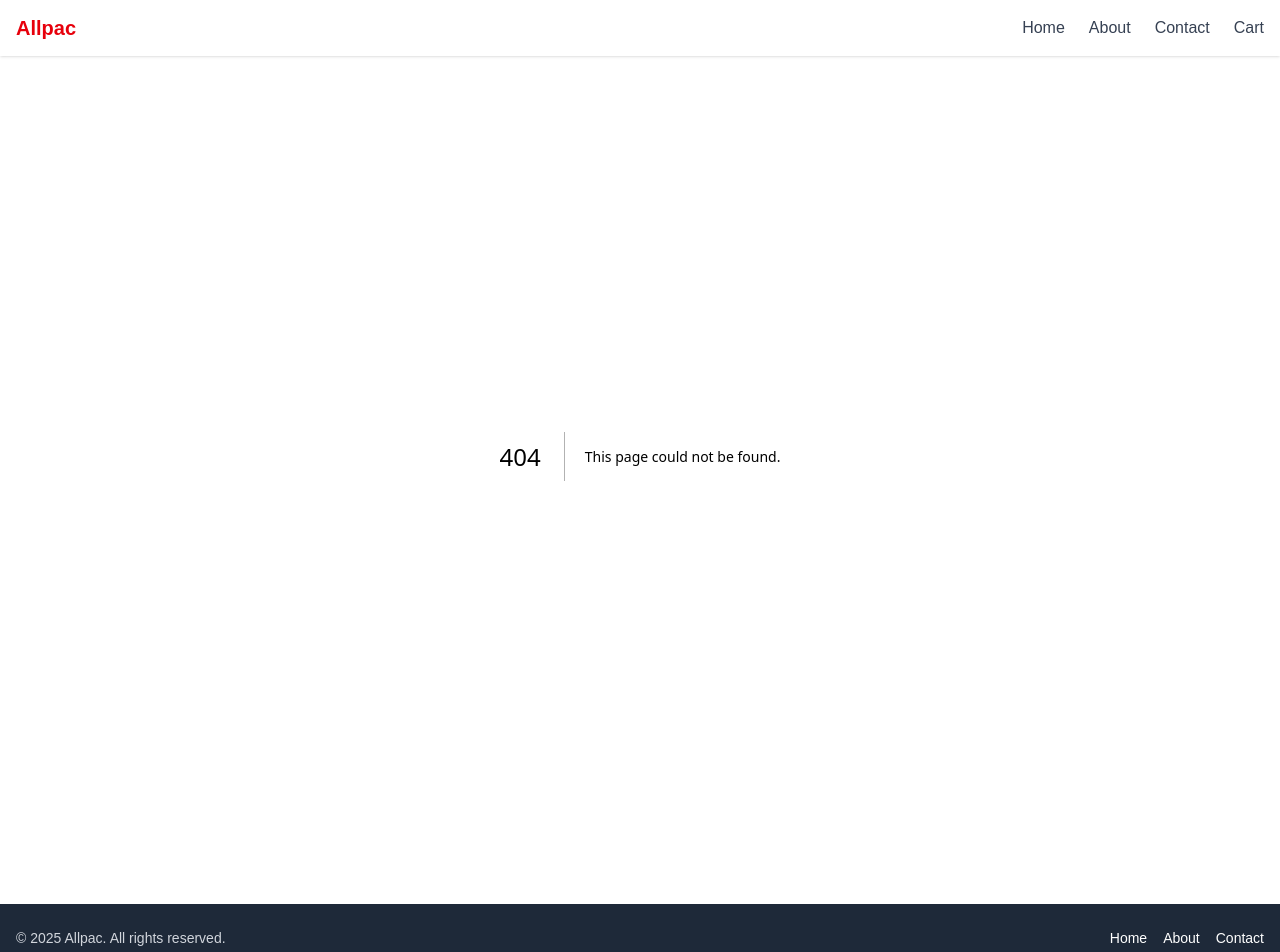
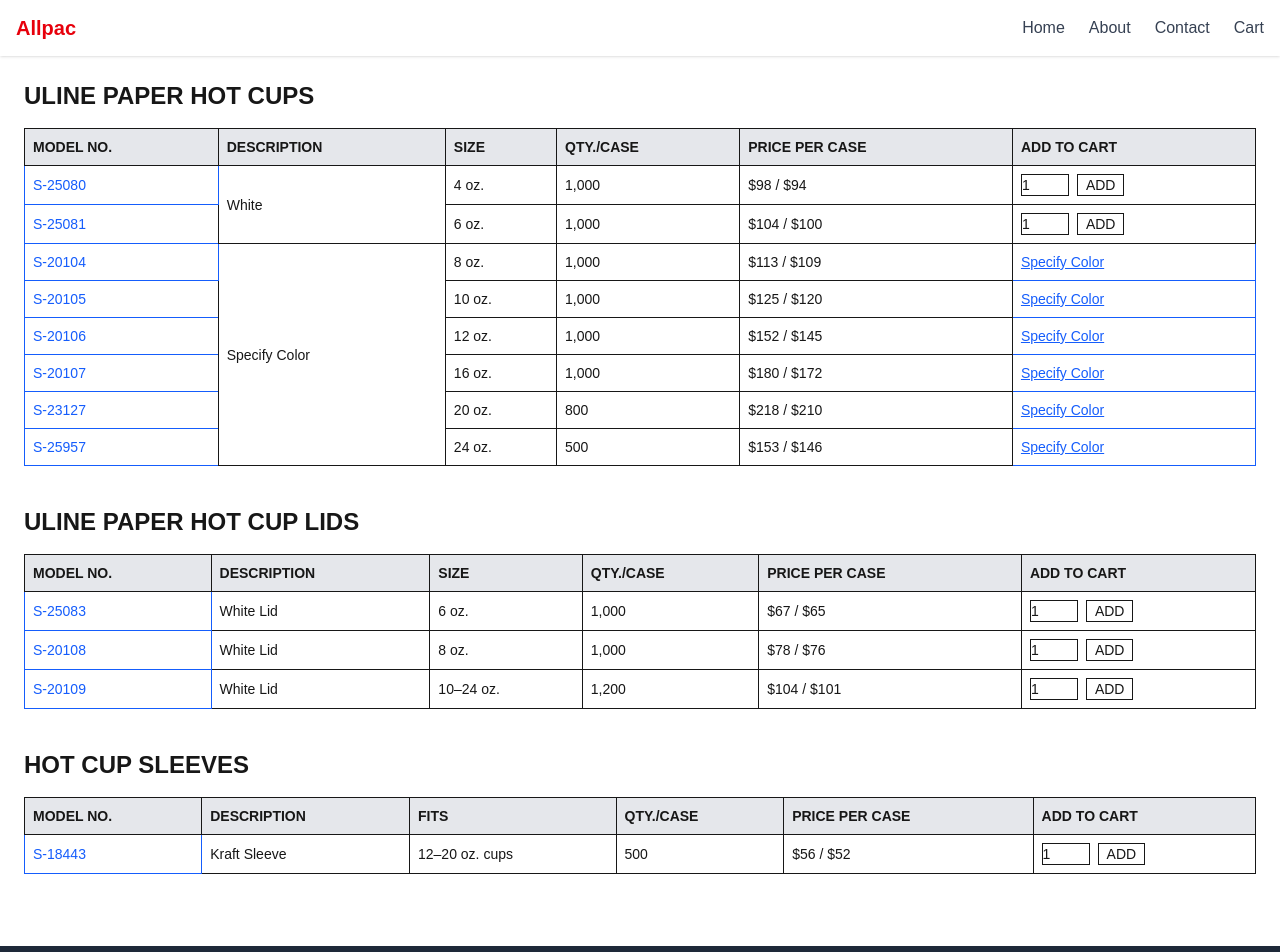
Before and after one commit to Emadedin1/allpacstore, a Next.js app in the folder frontend/: page /paper-cups in a window 1280 px wide. Before the commit this address had no page. Shown: the top 952 px of the page. Built offline with nearby package versions, Linux system fonts and the light colour scheme.

Commit message:
Add detailed Paper Cups Page styled like Uline

```diff
--- /dev/null
+++ b/frontend/src/app/paper-cups/page.jsx
@@ -0,0 +1,116 @@
+"use client";
+
+import React from "react";
+
+export default function PaperCupsPage() {
+  return (
+    <div className="p-6">
+      <h1 className="text-2xl font-bold mb-4">ULINE PAPER HOT CUPS</h1>
+      <table className="w-full border border-collapse mb-10 text-sm">
+        <thead>
+          <tr className="bg-gray-200 text-left">
+            <th className="border p-2">MODEL NO.</th>
+            <th className="border p-2">DESCRIPTION</th>
+            <th className="border p-2">SIZE</th>
+            <th className="border p-2">QTY./CASE</th>
+            <th className="border p-2">PRICE PER CASE</th>
+            <th className="border p-2">ADD TO CART</th>
+          </tr>
+        </thead>
+        <tbody>
+          {/* White Cups */}
+          <tr>
+            <td className="border p-2 text-blue-600">S-25080</td>
+            <td className="border p-2" rowSpan={2}>White</td>
+            <td className="border p-2">4 oz.</td>
+            <td className="border p-2">1,000</td>
+            <td className="border p-2">$98 / $94</td>
+            <td className="border p-2"><input type="number" className="w-12 border mr-2" defaultValue={1} /><button className="border px-2">ADD</button></td>
+          </tr>
+          <tr>
+            <td className="border p-2 text-blue-600">S-25081</td>
+            <td className="border p-2">6 oz.</td>
+            <td className="border p-2">1,000</td>
+            <td className="border p-2">$104 / $100</td>
+            <td className="border p-2"><input type="number" className="w-12 border mr-2" defaultValue={1} /><button className="border px-2">ADD</button></td>
+          </tr>
+
+          {/* Specify Color Cups */}
+          {[
+            ["S-20104", "8 oz.", "1,000", "$113 / $109"],
+            ["S-20105", "10 oz.", "1,000", "$125 / $120"],
+            ["S-20106", "12 oz.", "1,000", "$152 / $145"],
+            ["S-20107", "16 oz.", "1,000", "$180 / $172"],
+            ["S-23127", "20 oz.", "800", "$218 / $210"],
+            ["S-25957", "24 oz.", "500", "$153 / $146"],
+          ].map(([model, size, qty, price], i) => (
+            <tr key={model}>
+              <td className="border p-2 text-blue-600">{model}</td>
+              {i === 0 && <td className="border p-2" rowSpan={6}>Specify Color</td>}
+              <td className="border p-2">{size}</td>
+              <td className="border p-2">{qty}</td>
+              <td className="border p-2">{price}</td>
+              <td className="border p-2 text-blue-600 underline cursor-pointer">Specify Color</td>
+            </tr>
+          ))}
+        </tbody>
+      </table>
+
+      {/* HOT CUP LIDS */}
+      <h1 className="text-2xl font-bold mb-4">ULINE PAPER HOT CUP LIDS</h1>
+      <table className="w-full border border-collapse mb-10 text-sm">
+        <thead>
+          <tr className="bg-gray-200 text-left">
+            <th className="border p-2">MODEL NO.</th>
+            <th className="border p-2">DESCRIPTION</th>
+            <th className="border p-2">SIZE</th>
+            <th className="border p-2">QTY./CASE</th>
+            <th className="border p-2">PRICE PER CASE</th>
+            <th className="border p-2">ADD TO CART</th>
+          </tr>
+        </thead>
+        <tbody>
+          {[
+            ["S-25083", "White Lid", "6 oz.", "1,000", "$67 / $65"],
+            ["S-20108", "White Lid", "8 oz.", "1,000", "$78 / $76"],
+            ["S-20109", "White Lid", "10–24 oz.", "1,200", "$104 / $101"],
+          ].map(([model, desc, size, qty, price]) => (
+            <tr key={model}>
+              <td className="border p-2 text-blue-600">{model}</td>
+              <td className="border p-2">{desc}</td>
+              <td className="border p-2">{size}</td>
+              <td className="border p-2">{qty}</td>
+              <td className="border p-2">{price}</td>
+              <td className="border p-2"><input type="number" className="w-12 border mr-2" defaultValue={1} /><button className="border px-2">ADD</button></td>
+            </tr>
+          ))}
+        </tbody>
+      </table>
+
+      {/* HOT CUP SLEEVES */}
+      <h1 className="text-2xl font-bold mb-4">HOT CUP SLEEVES</h1>
+      <table className="w-full border border-collapse text-sm">
+        <thead>
+          <tr className="bg-gray-200 text-left">
+            <th className="border p-2">MODEL NO.</th>
+            <th className="border p-2">DESCRIPTION</th>
+            <th className="border p-2">FITS</th>
+            <th className="border p-2">QTY./CASE</th>
+            <th className="border p-2">PRICE PER CASE</th>
+            <th className="border p-2">ADD TO CART</th>
+          </tr>
+        </thead>
+        <tbody>
+          <tr>
+            <td className="border p-2 text-blue-600">S-18443</td>
+            <td className="border p-2">Kraft Sleeve</td>
+            <td className="border p-2">12–20 oz. cups</td>
+            <td className="border p-2">500</td>
+            <td className="border p-2">$56 / $52</td>
+            <td className="border p-2"><input type="number" className="w-12 border mr-2" defaultValue={1} /><button className="border px-2">ADD</button></td>
+          </tr>
+        </tbody>
+      </table>
+    </div>
+  );
+}
```
